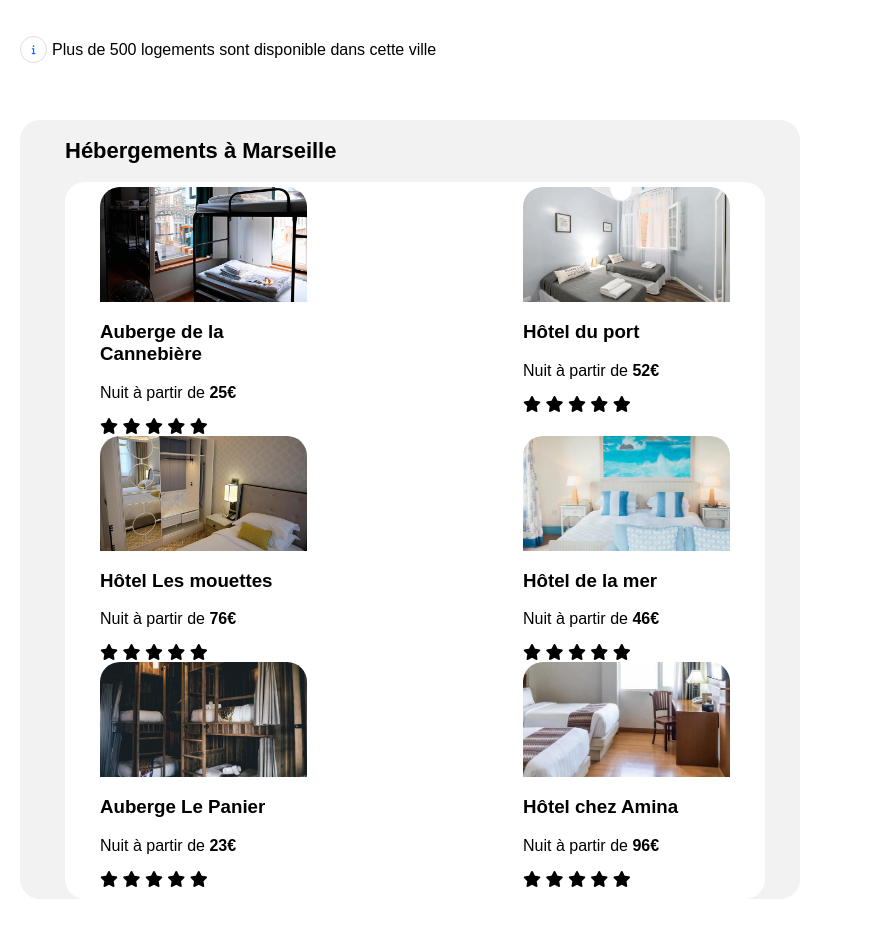
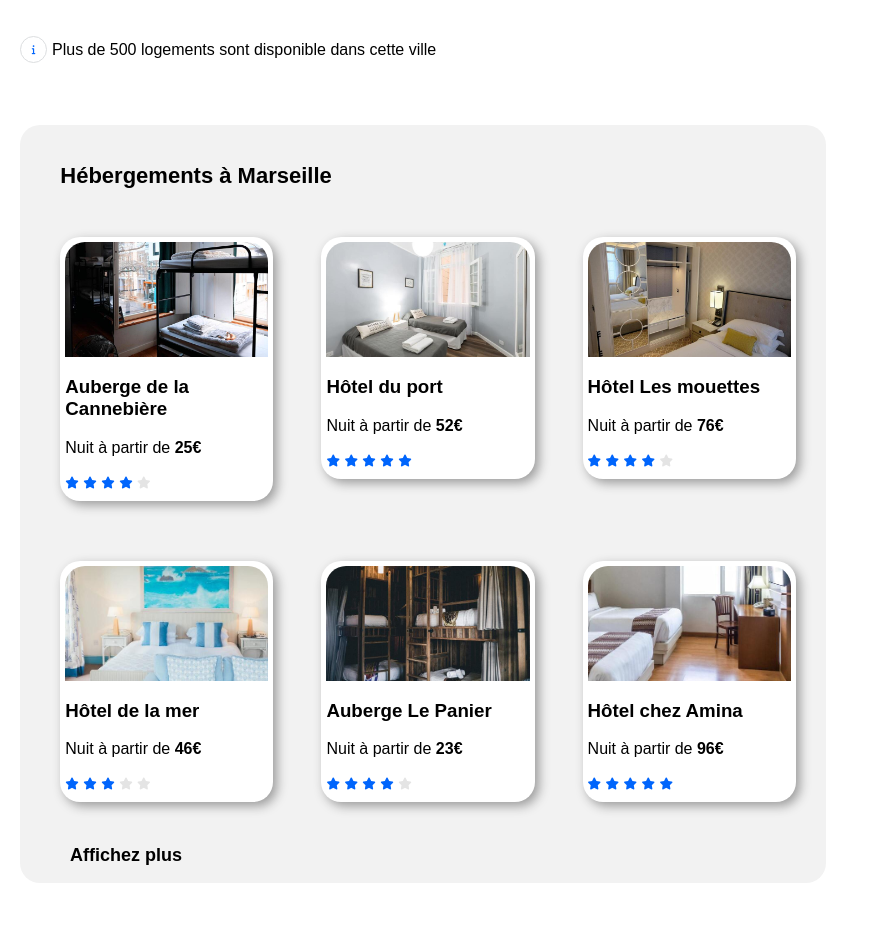
Before and after one commit to croixloic/Croixloic_P2_29092021., a plain HTML site: page index.html in a window 1280 px wide. Shown: the part 320-1258 px from the top of the page, without its empty margins (0-869 px from the left). After the commit the page ends 1203 px from the top, so only its background shows below. Drawn offline with Linux system fonts and the light colour scheme; a web font is replaced by a local one.

Commit message:
hebergements terminé

```diff
--- a/index.html
+++ b/index.html
@@ -20,8 +20,8 @@
                 <!-- barre de navigation  -->
                 <nav>
                     <ul class="choix">
-                        <li> <a href="#hebergements"> Hébergements</a> </li>
-                        <li><a href="#activites">Activités</a></li>
+                        <li><a class="navbar" href="#hebergements"> Hébergements</a> </li>
+                        <li><a class="navbar" href="#activites">Activités</a></li>
                         <li><a class="inscription" href="#">S'inscrire</a></li>
                     </ul>
                 </nav>
@@ -181,15 +181,15 @@
                     </div>
 
                 </div>
+                <div class="plus">
+                    <a href="#">Affichez plus</a>
+                </div>
 
             </div>
         </div>
 
     </section>
-
-
-    </div>
-    </div>
+</div>
 </body>
 
 </html>
--- a/style.css
+++ b/style.css
@@ -12,10 +12,10 @@ html {
 body {
   margin: 0;
 }
-a:hover {
+.navbar:hover {
   text-decoration: none;
 }
-a {
+.navbar {
   text-decoration: none;
   color: black;
   font-size: 16px;
@@ -45,7 +45,7 @@ header li {
   width: 40px;
   margin: 0;
 }
-.choix a:hover {
+.navbar:hover {
   color: #0065fc;
   border-top: 2px solid #0065fc;
   padding-top: 10px;
@@ -54,8 +54,13 @@ header li {
 .inscription {
   font-weight: bolder;
   color: #0065fc;
+  margin: 0 30px;
 }
-
+.inscription:hover{
+  color: #0065fc;
+  border-top: 2px solid #0065fc;
+  padding-top: 10px;
+}
 /* header titre */
 
 .titre {
@@ -160,35 +165,59 @@ header li {
   font-size: 16px;
 }
 /* main */
-
+#main {
+  margin-top: 50px;
+  display: flex;
+  justify-content: space-between;
+  flex-direction: row;
+  width: 100%;
+}
 #hebergements_gauche {
     background-color: #f2f2f2;
-    margin-right: 460px ;
+    width: 65%;
     border-radius: 20px;
 }
 .hebergements {
     display: flex;
     justify-content: space-around;
     flex-direction: column;
-    margin: 45px;
+    margin: auto;
+    height: 95%;
+    width: 90%;
+}
+.hebergements_gille figure{
+  display: flex;
+  flex-wrap: wrap;
+  justify-content: space-between;
+  width: 100%;
+  background-color: white;
+  box-shadow: 4px 4px 11px 0 #9a9a9a;
+  padding: 5px 5px 10px 5px;
+  border-radius: 20px;
+  transition: 0.2s ease-in-out;
 }
 .hebergements_gille {
   display: flex;
   flex-wrap: wrap;
   justify-content: space-between;
   width: 100%;
-  background-color: white;
-  padding: 5px 5px 10px 5px;
-  border-radius: 20px;
+  margin: 0 0 30px 0;
 }
 .hebergements_gille a {
-  width: 30%;
+  width: 28%;
+  text-decoration: none;
+  color: black;
 }
 .hebergements h2 {
     font-size: 22px;
+    padding-top: 20px;
 }
 .hebergements_marseille {
-  margin: 0;
+  margin: 30px 0;
+}
+.hebergements_gille figure:hover {
+  cursor: pointer;
+   transform: scale(1.1);
 }
 .image1 {
  background-image: url(./images/hebergements/4_small/marcus-loke-WQJvWU_HZFo-unsplash.jpg);
@@ -238,3 +267,31 @@ header li {
   background-position: 25% 75%;
   border-radius: 20px 20px 0 0;
  }
+ .etoile i {
+   font-size: 12px;
+   color: #0065fc;
+ }
+ .hebergements_gille a:nth-child(1) .etoile i:nth-child(5) {
+   color: #e4e4e4;
+ }
+ .hebergements_gille a:nth-child(3) .etoile i:nth-child(5) {
+  color: #e4e4e4;
+}
+.hebergements_gille a:nth-child(4) .etoile i:nth-child(4) {
+  color: #e4e4e4;
+}
+.hebergements_gille a:nth-child(4) .etoile i:nth-child(5) {
+  color: #e4e4e4;
+}
+.hebergements_gille a:nth-child(5) .etoile i:nth-child(5) {
+  color: #e4e4e4;
+}
+.plus a{
+  font-size: 18px;
+  text-decoration: none;
+  font-weight: bolder;
+  color: black;
+  margin: 0;
+  padding-left:50px ;
+  display: block;
+}
```
